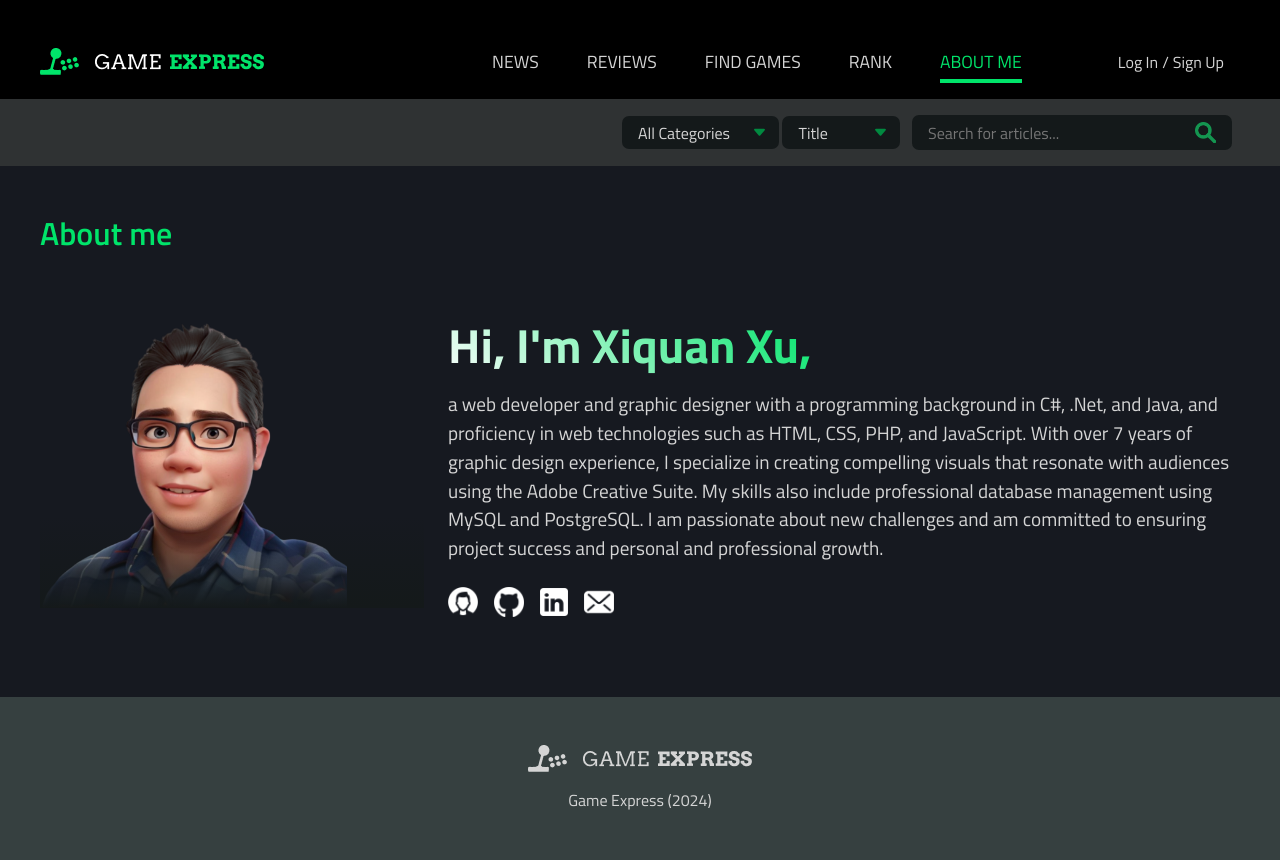
After one commit to stevenx615/CMS-GameExpress, a PHP site: page /aboutme.php in a window 1280 px wide. The commit adds this page. Run offline with PHP 8.4, Linux system fonts and the light colour scheme; data that the repository does not hold is empty.

Commit message:
Add a About me page

```diff
--- /dev/null
+++ b/aboutme.php
@@ -0,0 +1,68 @@
+<?php
+session_start();
+require 'utilities.php';
+require 'authentication.php';
+require 'db_connection.php';
+
+?>
+<!DOCTYPE html>
+<html lang="en">
+
+<head>
+  <meta charset="UTF-8">
+  <meta name="viewport" content="width=device-width, initial-scale=1.0">
+  <title>Game Express - About me</title>
+  <?php
+  include "template-head.php";
+  ?>
+</head>
+
+<body class="d-flex flex-column min-vh-100">
+  <?php
+  include "template-header.php";
+  include "template-search.php";
+  ?>
+
+  <main class="main d-flex justify-content-center flex-grow-1">
+    <div class="wrap">
+      <div class="row mt-5" style="color:#929AA6;">
+        <div>
+          <h1 class="post-category-title">About me</h1>
+        </div>
+      </div>
+      <div class="row mt-5 profile">
+        <div class="col-4">
+          <div class="my-avatar">
+            <img src="images/avatar.png" alt="My avatar" width="80%">
+          </div>
+        </div>
+        <div class="col">
+          <h1 class="t1">Hi, I'm Xiquan Xu,</h1>
+          <p>
+            a web developer and graphic designer with a programming background in C#, .Net, and Java, and proficiency in web technologies such as HTML, CSS, PHP, and JavaScript. With over 7 years of graphic design experience, I specialize in creating compelling visuals that resonate with audiences using the Adobe Creative Suite. My skills also include professional database management using MySQL and PostgreSQL. I am passionate about new challenges and am committed to ensuring project success and personal and professional growth.
+          </p>
+          <ul class="contacts mt-4 d-flex gap-3">
+            <li class="d-flex align-items-center">
+              <a href="http://xiquan-xu.byethost3.com/"><img src="images/icon-account.png" alt="Personal Website" width="30"></a>
+            </li>
+            <li class="d-flex align-items-center">
+              <a href="https://github.com/stevenxu2/GameExpress"><img src="images/icon-github.png" alt="Github" width="30"></a>
+            </li>
+            <li class="d-flex align-items-center">
+              <a href="#"><img src="images/icon-linkedin.png" alt="Linkedin" width="28"></a>
+            </li>
+            <li class="d-flex align-items-center">
+              <a href="mailto: stevenx615@gmail.com"><img src="images/icon-email.png" alt="Email" width="30"></a>
+            </li>
+          </ul>
+        </div>
+      </div>
+    </div>
+  </main>
+
+  <?php
+  include "template-footer.php";
+  ?>
+</body>
+
+</html>
--- a/style.css
+++ b/style.css
@@ -646,6 +646,48 @@ footer {
   border: 1px solid var(--ge-gray-subtle);
   border-radius: 7px;
 }
+
+
+/*===============================================================================
+  About me
+==================================================================================*/
+.profile .my-avatar {
+  position: relative;
+}
+
+.profile .my-avatar::after {
+  content: "";
+  position: absolute;
+  left: 0;
+  bottom: 0;
+  height: 100%;
+  width: 100%;
+  background: linear-gradient(rgba(255, 255, 255, 0) 70%, var(--ge-gray-dark));
+
+}
+
+.profile .t1 {
+  font-size: 3rem;
+  font-weight: bold;
+  padding-top: 1rem;
+  padding-bottom: 1rem;
+  background-color: #00ffc2;
+  background: linear-gradient(45deg, #ffffff 0%, var(--ge-green) 50%);
+  -webkit-background-clip: text;
+  -webkit-text-fill-color: transparent;
+  -moz-background-clip: text;
+  -moz-text-fill-color: transparent
+}
+
+.profile p {
+  font-size: 1.2rem;
+}
+
+.profile .contacts a:hover img {
+  filter: drop-shadow(0 0 .5rem var(--ge-green));
+}
+
+
 /*===============================================================================
   Admin Center
 ==================================================================================*/
```
Also changed, not shown: games.php (added, +39 -0 lines), rank.php (added, +39 -0 lines), images/avatar.png (added), images/icon-account.png (added), images/icon-email.png (added), images/icon-github.png (added), images/icon-linkedin.png (added).
